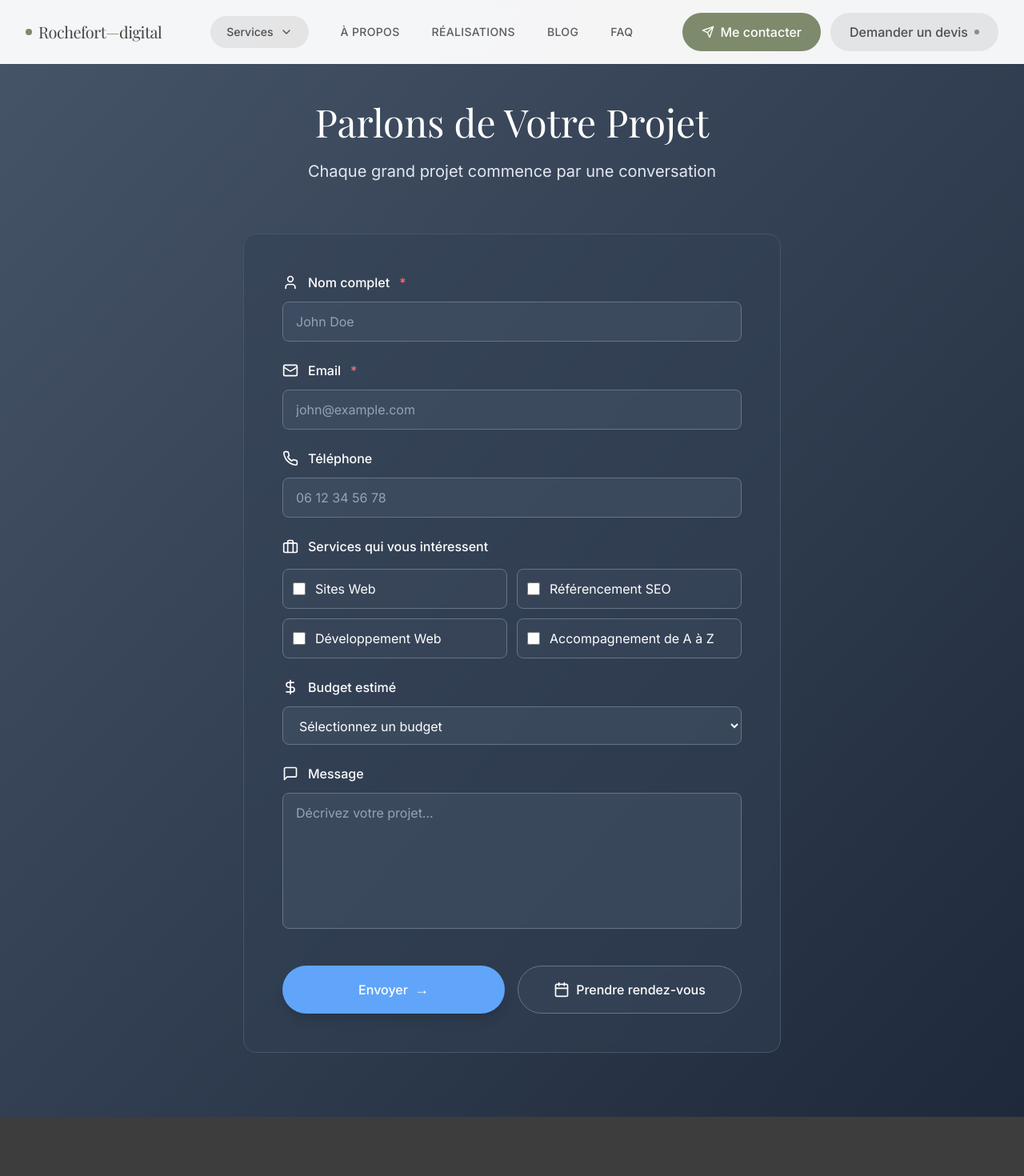
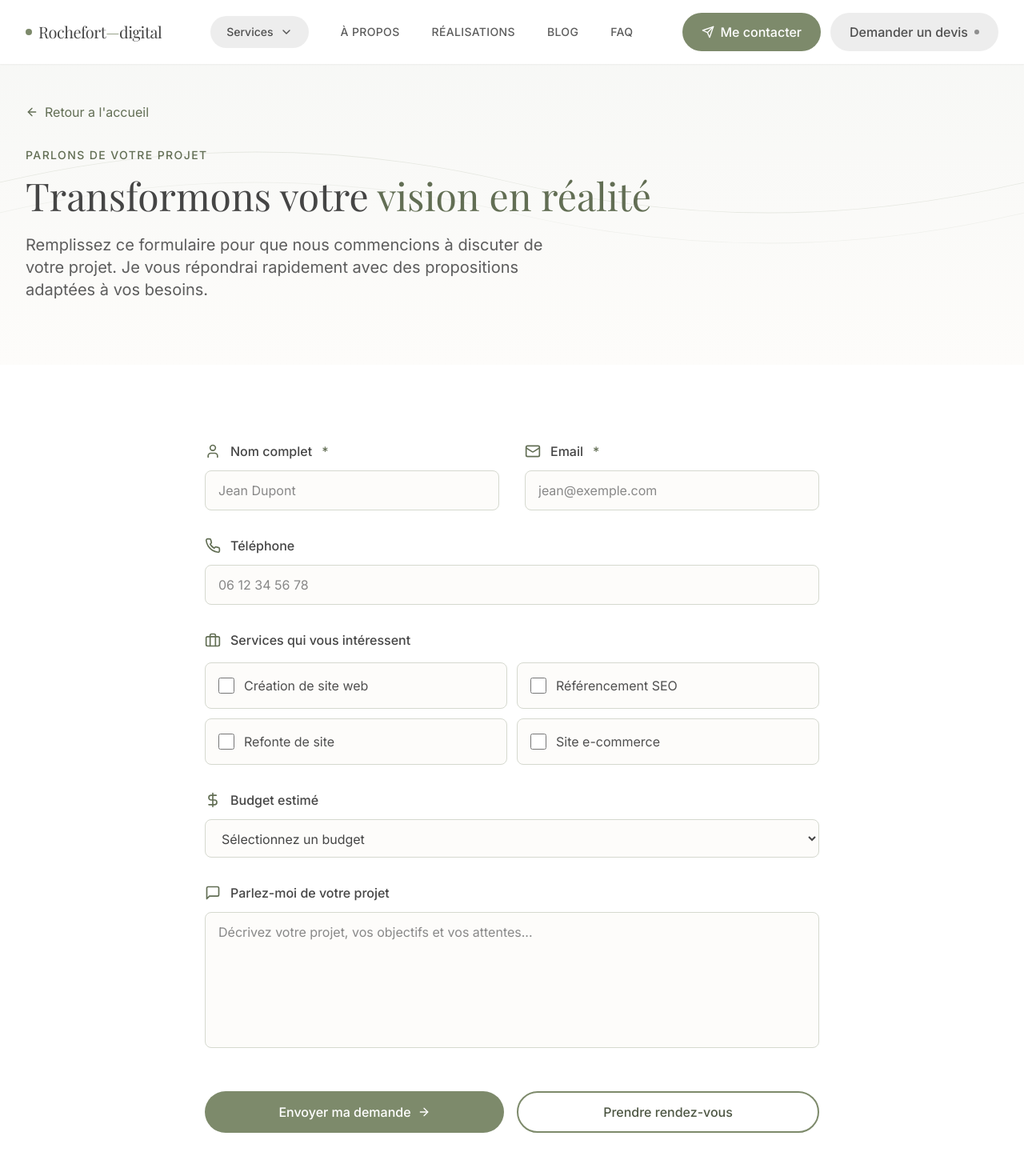
Before and after one commit to valerian35/rochefort-digital, a React (Vite) app: page /contact in a window 1280 px wide. Shown: the top 1470 px of the page at 80% size. Built offline with nearby package versions, Linux system fonts and the light colour scheme; a web font is replaced by a local one.

Commit message:
Redesign Contact page to match site

```diff
--- a/src/pages/Contact.tsx
+++ b/src/pages/Contact.tsx
@@ -1,5 +1,6 @@
 import { useState } from 'react';
-import { User, Mail, Phone, MessageSquare, Briefcase, DollarSign, Calendar } from 'lucide-react';
+import { Link } from 'react-router-dom';
+import { User, Mail, Phone, MessageSquare, Briefcase, DollarSign, ArrowLeft, ArrowRight, Check } from 'lucide-react';
 import Header from '../components/Header';
 import Footer from '../components/Footer';
 
@@ -16,10 +17,10 @@ export default function Contact() {
   const [submitted, setSubmitted] = useState(false);
 
   const services = [
-    { id: 'web', label: 'Sites Web' },
+    { id: 'web', label: 'Création de site web' },
     { id: 'seo', label: 'Référencement SEO' },
-    { id: 'dev', label: 'Développement Web' },
-    { id: 'support', label: 'Accompagnement de A à Z' },
+    { id: 'refonte', label: 'Refonte de site' },
+    { id: 'ecommerce', label: 'Site e-commerce' },
   ];
 
   const budgets = [
@@ -68,56 +69,82 @@ export default function Contact() {
     <div className="min-h-screen">
       <Header />
 
-      <main id="contact-form" className="pt-32 pb-20 bg-gradient-to-br from-slate-600 to-slate-800">
-        <div className="container-custom px-4 sm:px-6 lg:px-8">
-          <div className="max-w-3xl mx-auto mb-16 text-center">
-            <h1 className="font-serif text-2xl sm:text-3xl md:text-4xl lg:text-5xl text-white mb-6">
-              Parlons de Votre Projet
+      <main>
+        <section className="pt-32 pb-20 bg-gradient-to-b from-sage-50 to-cream-50 relative overflow-hidden">
+          <div className="absolute inset-0 opacity-30">
+            <svg className="w-full h-full" viewBox="0 0 1000 600" preserveAspectRatio="none">
+              <path d="M0,300 Q250,200 500,300 T1000,300" fill="none" stroke="currentColor" strokeWidth="1" className="text-sage-300" />
+              <path d="M0,350 Q250,250 500,350 T1000,350" fill="none" stroke="currentColor" strokeWidth="1" className="text-sage-200" />
+            </svg>
+          </div>
+
+          <div className="container-custom px-4 sm:px-6 lg:px-8 relative">
+            <Link
+              to="/"
+              className="inline-flex items-center gap-2 text-sage-600 hover:text-sage-700 transition-colors mb-8"
+            >
+              <ArrowLeft className="w-4 h-4" />
+              Retour a l'accueil
+            </Link>
+
+            <div className="max-w-4xl">
+              <p className="text-sage-600 font-medium tracking-widest uppercase text-sm mb-4">
+                Parlons de votre projet
+              </p>
+              <h1 className="font-serif text-2xl sm:text-3xl md:text-4xl lg:text-5xl text-charcoal-800 leading-tight mb-6">
+                Transformons votre{' '}
+                <span className="text-sage-600">vision en réalité</span>
               </h1>
-            <p className="text-xl text-slate-200">
-              Chaque grand projet commence par une conversation
+              <p className="text-charcoal-600 text-lg sm:text-xl leading-relaxed max-w-2xl">
+                Remplissez ce formulaire pour que nous commencions à discuter de votre projet. Je vous répondrai rapidement avec des propositions adaptées à vos besoins.
               </p>
             </div>
+          </div>
+        </section>
 
-          <div className="max-w-2xl mx-auto bg-slate-700/50 backdrop-blur-sm border border-slate-600 rounded-2xl p-4 sm:p-8 lg:p-12">
-            <form onSubmit={handleSubmit} className="space-y-6">
+        <section id="contact-form" className="section-padding bg-white">
+          <div className="container-custom">
+            <div className="max-w-3xl mx-auto">
+              <form onSubmit={handleSubmit} className="space-y-8">
+                <div className="grid grid-cols-1 md:grid-cols-2 gap-8">
                   <div>
-                <label className="flex items-center gap-3 text-white mb-3 font-medium">
-                  <User className="w-5 h-5" />
+                    <label className="flex items-center gap-3 text-charcoal-800 mb-3 font-medium">
+                      <User className="w-5 h-5 text-sage-600" />
                       Nom complet
-                  <span className="text-red-400">*</span>
+                      <span className="text-sage-600">*</span>
                     </label>
                     <input
                       type="text"
                       name="fullName"
                       value={formData.fullName}
                       onChange={handleChange}
-                  placeholder="John Doe"
+                      placeholder="Jean Dupont"
                       required
-                  className="w-full px-4 py-3 bg-slate-600/50 border border-slate-500 rounded-lg text-white placeholder-slate-400 focus:outline-none focus:border-blue-400 focus:ring-1 focus:ring-blue-400 transition-colors"
+                      className="w-full px-4 py-3 bg-cream-50 border border-sage-200 rounded-lg text-charcoal-800 placeholder-charcoal-400 focus:outline-none focus:border-sage-400 focus:ring-2 focus:ring-sage-100 transition-colors"
                     />
                   </div>
 
                   <div>
-                <label className="flex items-center gap-3 text-white mb-3 font-medium">
-                  <Mail className="w-5 h-5" />
+                    <label className="flex items-center gap-3 text-charcoal-800 mb-3 font-medium">
+                      <Mail className="w-5 h-5 text-sage-600" />
                       Email
-                  <span className="text-red-400">*</span>
+                      <span className="text-sage-600">*</span>
                     </label>
                     <input
                       type="email"
                       name="email"
                       value={formData.email}
                       onChange={handleChange}
-                  placeholder="john@example.com"
+                      placeholder="jean@exemple.com"
                       required
-                  className="w-full px-4 py-3 bg-slate-600/50 border border-slate-500 rounded-lg text-white placeholder-slate-400 focus:outline-none focus:border-blue-400 focus:ring-1 focus:ring-blue-400 transition-colors"
+                      className="w-full px-4 py-3 bg-cream-50 border border-sage-200 rounded-lg text-charcoal-800 placeholder-charcoal-400 focus:outline-none focus:border-sage-400 focus:ring-2 focus:ring-sage-100 transition-colors"
                     />
+                  </div>
                 </div>
 
                 <div>
-                <label className="flex items-center gap-3 text-white mb-3 font-medium">
-                  <Phone className="w-5 h-5" />
+                  <label className="flex items-center gap-3 text-charcoal-800 mb-3 font-medium">
+                    <Phone className="w-5 h-5 text-sage-600" />
                     Téléphone
                   </label>
                   <input
@@ -126,41 +153,41 @@ export default function Contact() {
                     value={formData.phone}
                     onChange={handleChange}
                     placeholder="06 12 34 56 78"
-                  className="w-full px-4 py-3 bg-slate-600/50 border border-slate-500 rounded-lg text-white placeholder-slate-400 focus:outline-none focus:border-blue-400 focus:ring-1 focus:ring-blue-400 transition-colors"
+                    className="w-full px-4 py-3 bg-cream-50 border border-sage-200 rounded-lg text-charcoal-800 placeholder-charcoal-400 focus:outline-none focus:border-sage-400 focus:ring-2 focus:ring-sage-100 transition-colors"
                   />
                 </div>
 
                 <div>
-                <label className="flex items-center gap-3 text-white mb-4 font-medium">
-                  <Briefcase className="w-5 h-5" />
+                  <label className="flex items-center gap-3 text-charcoal-800 mb-4 font-medium">
+                    <Briefcase className="w-5 h-5 text-sage-600" />
                     Services qui vous intéressent
                   </label>
                   <div className="grid grid-cols-1 sm:grid-cols-2 gap-3">
                     {services.map(service => (
-                    <label key={service.id} className="flex items-center gap-3 p-3 bg-slate-600/30 border border-slate-500 rounded-lg cursor-pointer hover:bg-slate-600/50 transition-colors">
+                      <label key={service.id} className="flex items-center gap-3 p-4 bg-cream-50 border border-sage-200 rounded-lg cursor-pointer hover:border-sage-300 hover:bg-sage-50/30 transition-colors group">
                         <input
                           type="checkbox"
                           value={service.id}
                           checked={formData.services.includes(service.id)}
                           onChange={handleChange}
-                        className="w-4 h-4 rounded accent-blue-400"
+                          className="w-5 h-5 rounded border-sage-300 text-sage-600 focus:ring-sage-500"
                         />
-                      <span className="text-white">{service.label}</span>
+                        <span className="text-charcoal-700">{service.label}</span>
                       </label>
                     ))}
                   </div>
                 </div>
 
                 <div>
-                <label className="flex items-center gap-3 text-white mb-3 font-medium">
-                  <DollarSign className="w-5 h-5" />
+                  <label className="flex items-center gap-3 text-charcoal-800 mb-3 font-medium">
+                    <DollarSign className="w-5 h-5 text-sage-600" />
                     Budget estimé
                   </label>
                   <select
                     name="budget"
                     value={formData.budget}
                     onChange={handleChange}
-                  className="w-full px-4 py-3 bg-slate-600/50 border border-slate-500 rounded-lg text-white placeholder-slate-400 focus:outline-none focus:border-blue-400 focus:ring-1 focus:ring-blue-400 transition-colors"
+                    className="w-full px-4 py-3 bg-cream-50 border border-sage-200 rounded-lg text-charcoal-800 placeholder-charcoal-400 focus:outline-none focus:border-sage-400 focus:ring-2 focus:ring-sage-100 transition-colors"
                   >
                     <option value="">Sélectionnez un budget</option>
                     {budgets.map(budget => (
@@ -170,45 +197,49 @@ export default function Contact() {
                 </div>
 
                 <div>
-                <label className="flex items-center gap-3 text-white mb-3 font-medium">
-                  <MessageSquare className="w-5 h-5" />
-                  Message
+                  <label className="flex items-center gap-3 text-charcoal-800 mb-3 font-medium">
+                    <MessageSquare className="w-5 h-5 text-sage-600" />
+                    Parlez-moi de votre projet
                   </label>
                   <textarea
                     name="message"
                     value={formData.message}
                     onChange={handleChange}
-                  placeholder="Décrivez votre projet..."
+                    placeholder="Décrivez votre projet, vos objectifs et vos attentes..."
                     rows={6}
-                  className="w-full px-4 py-3 bg-slate-600/50 border border-slate-500 rounded-lg text-white placeholder-slate-400 focus:outline-none focus:border-blue-400 focus:ring-1 focus:ring-blue-400 transition-colors resize-none"
+                    className="w-full px-4 py-3 bg-cream-50 border border-sage-200 rounded-lg text-charcoal-800 placeholder-charcoal-400 focus:outline-none focus:border-sage-400 focus:ring-2 focus:ring-sage-100 transition-colors resize-none"
                   />
                 </div>
+
+                {submitted && (
+                  <div className="p-4 bg-green-50 border border-green-300 rounded-lg flex items-center gap-3">
+                    <Check className="w-5 h-5 text-green-600 flex-shrink-0" />
+                    <div>
+                      <p className="text-green-900 font-medium">Message envoyé avec succès!</p>
+                      <p className="text-green-800 text-sm">Je vous recontacterai très rapidement.</p>
+                    </div>
+                  </div>
+                )}
 
                 <div className="flex flex-col sm:flex-row gap-4 pt-4">
                   <button
                     type="submit"
-                  className="flex-1 px-8 py-4 bg-blue-400 hover:bg-blue-500 text-white font-medium rounded-full transition-colors flex items-center justify-center gap-2 shadow-lg"
+                    className="btn-primary flex-1 justify-center"
                   >
-                  <span>Envoyer</span>
-                  <span className="text-lg">→</span>
+                    <span>Envoyer ma demande</span>
+                    <ArrowRight className="w-4 h-4" />
                   </button>
-                <button
-                  type="button"
-                  className="flex-1 px-8 py-4 bg-slate-600/30 border border-slate-500 hover:bg-slate-600/50 text-white font-medium rounded-full transition-colors flex items-center justify-center gap-2"
+                  <Link
+                    to="/rendez-vous"
+                    className="btn-secondary flex-1 justify-center"
                   >
-                  <Calendar className="w-5 h-5" />
                     <span>Prendre rendez-vous</span>
-                </button>
+                  </Link>
                 </div>
-
-              {submitted && (
-                <div className="p-4 bg-green-500/20 border border-green-500 rounded-lg text-green-100 text-center">
-                  Merci! Votre message a été envoyé avec succès.
-                </div>
-              )}
               </form>
             </div>
           </div>
+        </section>
       </main>
 
       <Footer />
```
Lines whose indentation alone changed are shown as unchanged.
